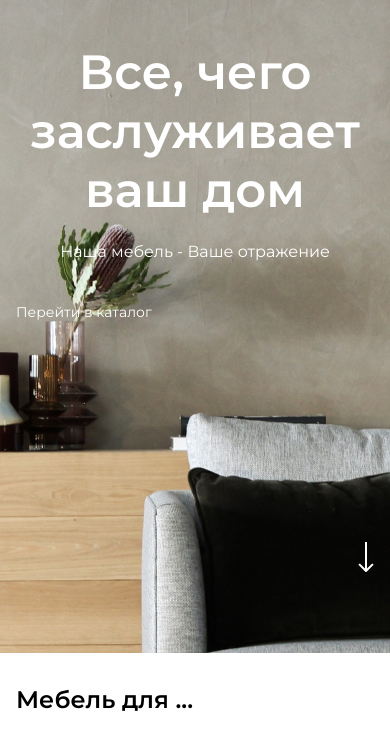
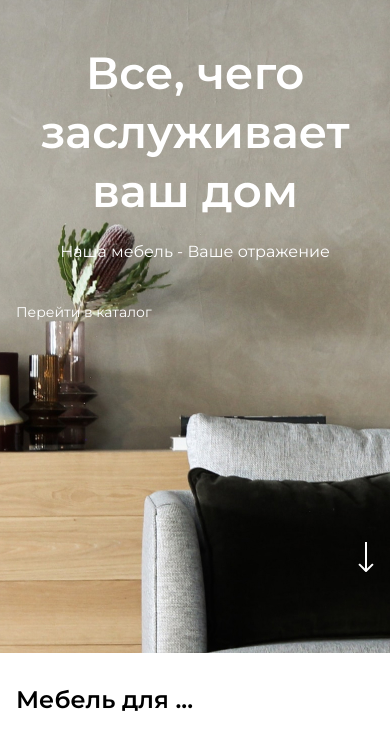
Before and after one commit to toximan08/IM-furniture, a plain HTML site: page index.html in a window 390 px wide. Shown: the part 82-826 px from the top of the page. Drawn offline with nearby package versions, Linux system fonts and the light colour scheme; files that its build step writes are made by us from their sources.

Commit message:
optimizing UX on 320px screen resolution

```diff
--- a/css/_mobile.scss
+++ b/css/_mobile.scss
@@ -169,6 +169,10 @@
 }
 
 @media (max-width: 415px) {
+  .heading {
+    font-size: 45px;
+  }
+
   .tiny_heading {
     text-align: start;
   }
```
